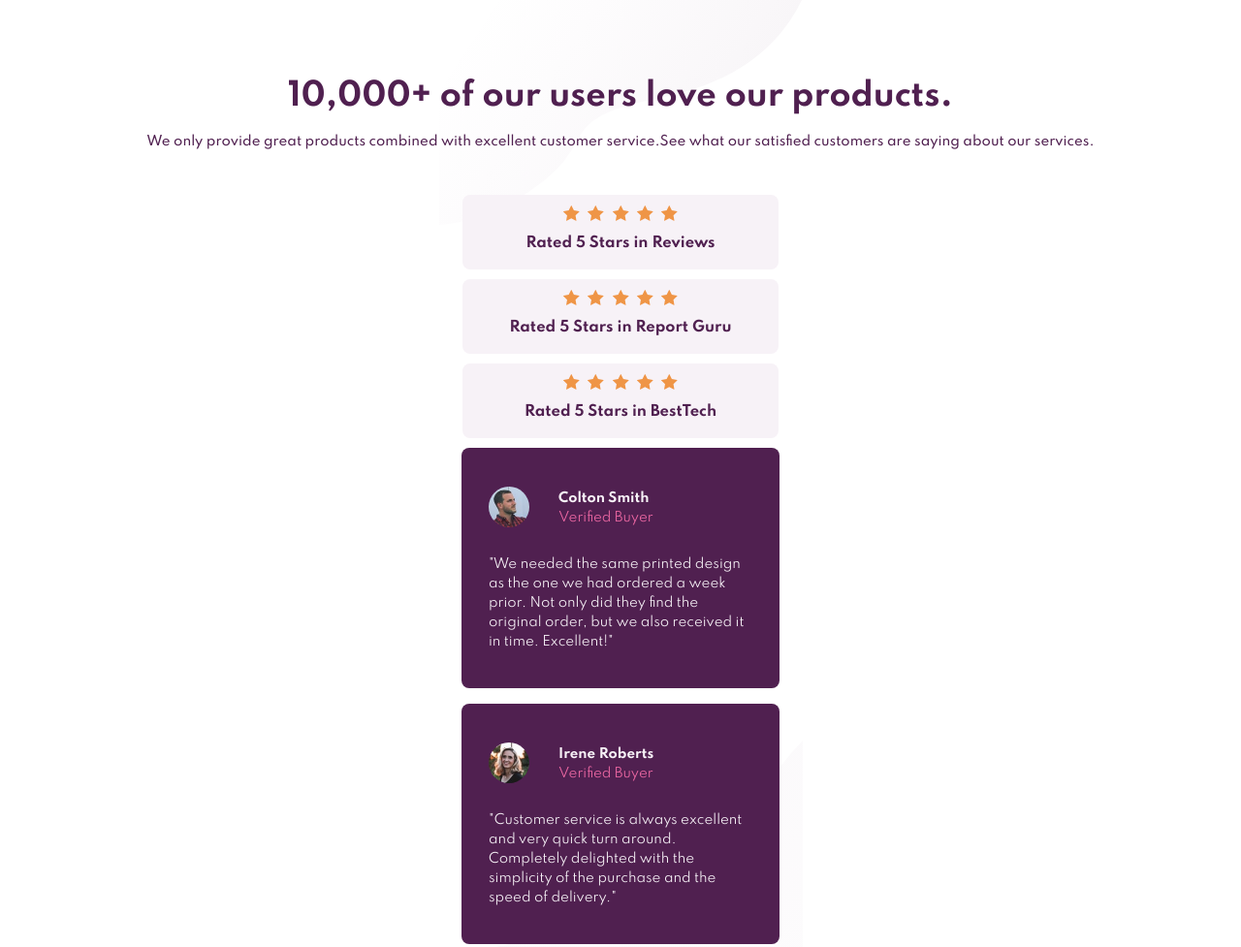
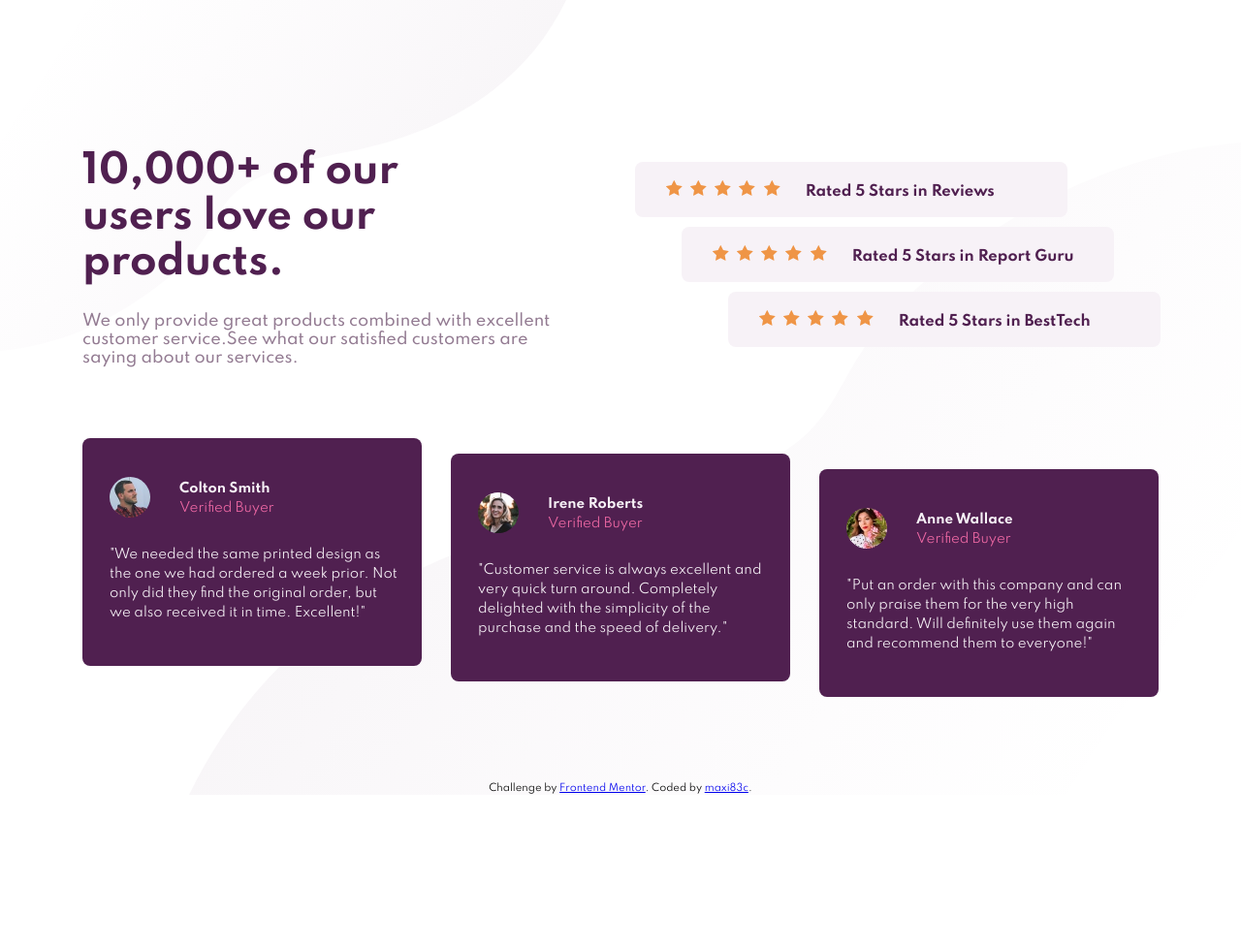
Before and after one commit to maxi83c/social-proof-section, a plain HTML site: page index.html in a window 1280 px wide. Shown: the top 977 px of the page at 97% size. After the commit the page ends 820 px from the top, so only its background shows below. Drawn offline with Linux system fonts and the light colour scheme.

Commit message:
desktop design

```diff
--- a/css/style.css
+++ b/css/style.css
@@ -14,6 +14,7 @@ body{
   margin: 0;
   background-image: url(../images/bg-pattern-top-mobile.svg), url(../images/bg-pattern-bottom-mobile.svg);
   background-position: top, bottom;
+  background-size: 100% 232px, 100% 503px;
   background-repeat: no-repeat;
 }
 
@@ -28,11 +29,14 @@ body{
 }
 
 .header__subtitle{
-  color: var(--very-dark-magenta);
+  color: var(--dark-grayish-magenta);
   font-weight: 500;
   font-size: 10pt;
 }
 
+.rates{
+  margin-bottom: 50px;
+}
 .rated{
   width: 326px;
   height: 77px;
@@ -98,10 +102,104 @@ body{
   padding: 0;
   margin: 28px 0 0;
   line-height: 20px;
+  min-width: 275px;
 }
 
 .attribution{
   width: 100%;
   font-size: 10px;
   text-align: center;
+  margin-top: 88px;
 }
+
+@media (min-width: 500px) {
+  .rated{
+    width: 446px;
+    height: 57px;
+    padding-top: 13px;
+    padding-left: 30px;
+    text-align: left;
+  }
+
+  .rated__text{
+    color: var(--very-dark-magenta);
+    display: inline-block;
+    margin-left: 20px;
+  }
+
+  .testimonial{
+    width: 350px;
+    height: 235px;
+  }
+
+  .testimonial__text{
+    min-width: 298px;
+  }
+}
+
+@media (min-width: 1200px) {
+
+  body{
+    background-image: url(../images/bg-pattern-top-desktop.svg), url(../images/bg-pattern-bottom-desktop.svg);
+    background-position: top left, bottom right;
+    background-size: auto, auto;
+  }
+
+  .container{
+    width: 1110px;
+    display: flex;
+    justify-content: space-between;
+    margin: 127px auto 75px;
+    justify-items: center;
+  }
+  .header{
+    width: 500px;
+    height: 250px;
+    margin: 0;
+    text-align: left;
+  }
+
+  .header__title{
+    font-size: 30pt;
+    width: 365px;
+  }
+  .header__subtitle{
+    font-size: 12pt;
+    margin: 0;
+  }
+
+  .testimonials{
+    display: flex;
+    width: 1110px;
+    justify-content: space-between;
+    margin: 0 auto;
+  }
+
+  .rates{
+    width: 540px;
+    padding-top: 40px;
+    margin: 0;
+  }
+
+  .rated{
+    margin-left: 0;
+  }
+  .rated--second{
+    margin-left: 48px;
+  }
+
+  .rated--third{
+   margin-left: 96px;
+  }
+
+  .testimonial{
+    margin: 0;
+  }
+
+  .testimonial--second{
+   margin-top: 16px;
+  }
+  .testimonial--third{
+    margin-top: 32px;
+  }
+}
--- a/index.html
+++ b/index.html
@@ -10,6 +10,7 @@
     <link rel="stylesheet" href="css/style.css">
   </head>
   <body>
+    <div class="container">
       <header class="header">
         <h1 class="header__title">10,000+ of our users love our products.</h1>
         <p class="header__subtitle">We only provide great products combined with excellent customer service.See what our satisfied customers are saying about our services.</p>
@@ -23,7 +24,7 @@
           <img src="images/icon-star.svg" class="rated__star" alt="rated star"/>
           <p class="rated__text">Rated 5 Stars in Reviews</p>
         </article>
-      <article class="rated">
+        <article class="rated rated--second">
           <img src="images/icon-star.svg" class="rated__star" alt="rated star"/>
           <img src="images/icon-star.svg" class="rated__star" alt="rated star"/>
           <img src="images/icon-star.svg" class="rated__star" alt="rated star"/>
@@ -31,7 +32,7 @@
           <img src="images/icon-star.svg" class="rated__star" alt="rated star"/>
           <p class="rated__text">Rated 5 Stars in Report Guru</p>
         </article>
-      <article class="rated">
+        <article class="rated rated--third">
           <img src="images/icon-star.svg" class="rated__star" alt="rated star"/>
           <img src="images/icon-star.svg" class="rated__star" alt="rated star"/>
           <img src="images/icon-star.svg" class="rated__star" alt="rated star"/>
@@ -40,7 +41,8 @@
           <p class="rated__text">Rated 5 Stars in BestTech</p>
         </article>
       </section>
-    <section>
+    </div>
+    <section class="testimonials">
       <article class="testimonial">
         <header class="testimonial__header">
           <img src="images/image-colton.jpg" alt="Colton Smith" class="testimonial__image"/>
@@ -52,7 +54,7 @@
         <blockquote class="testimonial__text">"We needed the same printed design as the one we had ordered a week prior. Not only did they find the original order, but we also received it in time. Excellent!"
         </blockquote>
       </article>
-      <article class="testimonial">
+      <article class="testimonial testimonial--second">
         <header class="testimonial__header">
           <img src="images/image-irene.jpg" alt="Irene Roberts" class="testimonial__image"/>
           <div class="testimonial__author">
@@ -63,7 +65,7 @@
         <blockquote class="testimonial__text">"Customer service is always excellent and very quick turn around. Completely delighted with the simplicity of the purchase and the speed of delivery."
         </blockquote>
       </article>
-      <article class="testimonial">
+      <article class="testimonial testimonial--third">
         <header class="testimonial__header">
           <img src="images/image-anne.jpg" alt="Anne Wallace" class="testimonial__image"/>
           <div class="testimonial__author">
```
Lines whose indentation alone changed are shown as unchanged.
